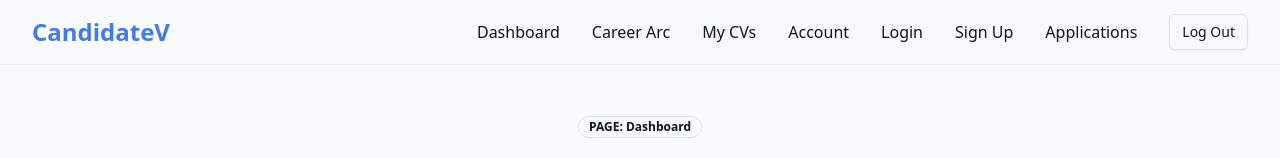
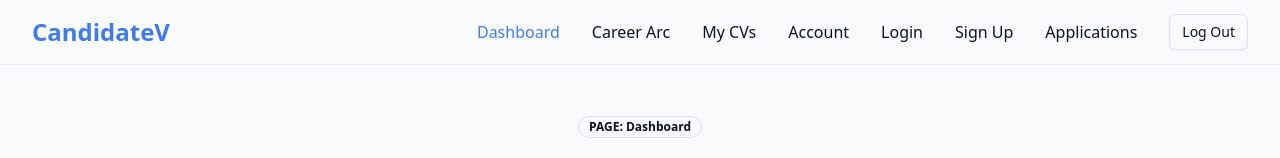
Before and after one commit to Kunle123/C5Frontend, a React (Vite) app in the folder frontend/: page /dashboard in a window 1280 px wide. Shown: the top 158 px of the page. Built offline with nearby package versions, Linux system fonts and the light colour scheme; no server answers; sample sign-in values are in the browser's storage.

Commit message:
fix: update logo and Dashboard menu to link to /dashboard instead of /

```diff
--- a/frontend/src/components/Navigation.tsx
+++ b/frontend/src/components/Navigation.tsx
@@ -13,15 +13,15 @@ export function Navigation() {
         <div className="flex justify-between items-center h-16">
           <div
             className="text-2xl font-bold text-primary cursor-pointer"
-            onClick={() => navigate("/")}
+            onClick={() => navigate("/dashboard")}
           >
             CandidateV
           </div>
           <div className="hidden md:flex items-center space-x-8">
             <button
-              onClick={() => navigate("/")}
+              onClick={() => navigate("/dashboard")}
               className={`transition-colors ${
-                isActive("/")
+                isActive("/dashboard")
                   ? "text-primary font-medium"
                   : "text-foreground hover:text-primary"
               }`}
```
